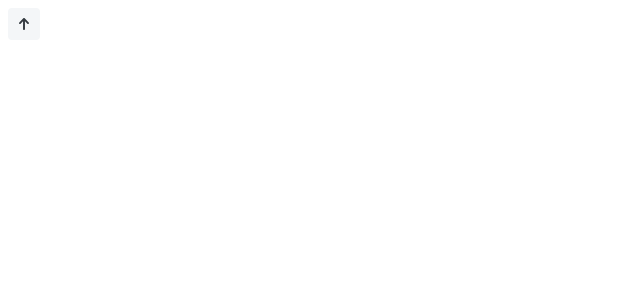
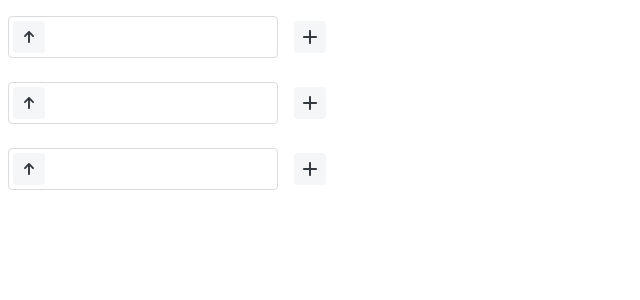
Before and after one commit to pipopotamasu/upvote-vue3, a Vue app: page / in a window 1280 px wide. Shown: the top 300 px of the page, without its empty margins (0-640 px from the left). Built offline with nearby package versions, Linux system fonts and the light colour scheme.

Commit message:
Create Wireframe component (#3)
* upvote list

* Add component

* add upvote

* refactor style

* wireframe style

* wireframe store

```diff
--- a/src/App.vue
+++ b/src/App.vue
@@ -1,9 +1,9 @@
 <script setup lang="ts">
-import Upvote from './components/Upvote.vue'
+import Wireframe from './components/Wireframe.vue'
 </script>
 
 <template>
-  <Upvote />
+  <Wireframe />
 </template>
 
 <style scoped>
--- a/src/colors.ts
+++ b/src/colors.ts
@@ -5,10 +5,25 @@ export const colors = {
       selected: '#E5E8FD',
     }
   },
+  button: {
+    bg: {
+      default: '#F4F6F8',
+    }
+  },
+  add: {
+    color: {
+      default: '#343A40',
+    }
+  },
   arrow: {
     color: {
       default: '#343A40',
       selected: '#253CF2',
     }
+  },
+  upvoteList: {
+    border: {
+      default: '#DCDCDC',
+    }
   }
 } as const;
--- /dev/null
+++ b/src/components/Add.vue
@@ -0,0 +1,35 @@
+<script setup lang="ts">
+import { colors } from '../colors';
+</script>
+
+<template>
+  <button type="button" class="add-button">
+    <svg
+      width="24"
+      height="24"
+      viewBox="0 0 24 24"
+      fill="none"
+    >
+      <path
+        class="add-path"
+        d="M12 5C11.4477 5 11 5.45098 11 5.99078V11H5.99078C5.44359 11 5 11.4439 5 12C5 12.5523 5.45098 13 5.99078 13H11V18.0092C11 18.5564 11.4439 19 12 19C12.5523 19 13 18.549 13 18.0092V13H18.0092C18.5564 13 19 12.5561 19 12C19 11.4477 18.549 11 18.0092 11H13V5.99078C13 5.44359 12.5561 5 12 5Z"
+      />
+    </svg>
+  </button>
+</template>
+
+<style scoped>
+.add-button {
+  background-color: v-bind('colors.button.bg.default');
+  border-radius: 4px;
+  width: 2rem;
+  height: 2rem;
+  display: flex;
+  justify-content: center;
+  align-items: center;
+}
+
+.add-path {
+  fill: v-bind('colors.add.color.default')
+}
+</style>
--- a/src/components/Upvote.vue
+++ b/src/components/Upvote.vue
@@ -1,29 +1,30 @@
 <script setup lang="ts">
 import { computed } from 'vue'
-import { useStore } from 'vuex'
 import { colors } from '../colors';
 
-const store = useStore();
-const color = computed(() => {
-  return {
-    arrow: store.state.selected ? colors.arrow.color.selected : colors.arrow.color.default,
-    buttonBg: store.state.selected ? colors.upvoteButton.bg.selected : colors.upvoteButton.bg.default,
+const { selected } = defineProps({
+  selected: {
+    type: Boolean,
+    required: true
   }
 })
 
-const toggle = () => {
-  store.commit('toggle')
-}
+const color = computed(() => {
+  const { arrow, upvoteButton } = colors;
+  return {
+    arrow: selected ? arrow.color.selected : arrow.color.default,
+    buttonBg: selected ? upvoteButton.bg.selected : upvoteButton.bg.default,
+  }
+})
 </script>
 
 <template>
-  <button type="button" class="upvote-button" @click="toggle">
+  <button type="button" class="upvote-button">
     <svg
       width="24"
       height="24"
       viewBox="0 0 24 24"
       fill="none"
-      xmlns="http://www.w3.org/2000/svg"
     >
       <path
         class="arrow-path"
@@ -35,9 +36,6 @@ const toggle = () => {
 
 <style scoped>
 .upvote-button {
-  cursor: pointer;
-  padding: 0;
-  border: none;
   border-radius: 4px;
   background-color: v-bind('color.buttonBg');
   width: 2rem;
--- /dev/null
+++ b/src/components/UpvoteSet.vue
@@ -0,0 +1,67 @@
+<script setup lang="ts">
+import { useStore } from 'vuex';
+import Upvote from './Upvote.vue'
+import Add from './Add.vue'
+import { colors } from '../colors';
+
+const { index, count, selected } = defineProps({
+  index: {
+    type: Number,
+    required: true
+  },
+  count: {
+    type: Number,
+    required: true
+  },
+  selected: {
+    type: Boolean,
+    required: true
+  }
+})
+
+const { commit } = useStore();
+
+const onClickAdd = () => {
+  commit('addUpvote', index)
+}
+
+const onClickUpvote = () => {
+  commit('toggleUpvote', index)
+}
+</script>
+
+<template>
+  <div class="upvote-set" >
+    <ul class="upvote-list">
+      <li
+        class="upvote-item"
+        v-for="num in count"
+        :key="num"
+      >
+        <Upvote @click="onClickUpvote" :selected="selected" />
+      </li>
+    </ul>
+    <Add @click="onClickAdd" />
+  </div>
+</template>
+
+<style scoped>
+.upvote-set {
+  display: flex;
+  align-items: center;
+}
+
+.upvote-list {
+  display: flex;
+  border: 1px solid v-bind('colors.upvoteList.border.default');
+  border-radius: 4px;
+  padding: 4px;
+  width: 260px;
+  margin-right: 1rem;
+  overflow: scroll;
+}
+
+.upvote-item {
+  margin-right: 4px;
+}
+</style>
--- /dev/null
+++ b/src/components/Wireframe.vue
@@ -0,0 +1,26 @@
+<script setup lang="ts">
+import { computed } from 'vue'
+import { useStore } from 'vuex'
+import UpvoteSet from './UpvoteSet.vue'
+
+const { state } = useStore();
+const upvoteLists = computed(() => state.upvoteLists)
+
+</script>
+
+<template>
+  <ul class="wireframe">
+    <li
+      v-for="({ id, count, selected }, index) in upvoteLists"
+      :key="`${id}${count}${selected}`"
+    >
+      <UpvoteSet :index="index" :count="count" :selected="selected" />
+    </li>
+  </ul>
+</template>
+
+<style scoped>
+.wireframe li {
+  margin-bottom: 1.5rem;
+}
+</style>
--- a/src/main.ts
+++ b/src/main.ts
@@ -1,6 +1,7 @@
 import { createApp } from 'vue'
 import App from './App.vue'
-import { store } from './store';
+import { store } from './store'
+import './style.css'
 
 const app = createApp(App)
 
--- a/src/store.ts
+++ b/src/store.ts
@@ -3,12 +3,15 @@ import { createStore } from 'vuex'
 export const store = createStore({
   state () {
     return {
-      selected: false
+      upvoteLists: [{ id: 1, selected: false, count: 1 }, { id: 2, selected: false, count: 1 }, { id: 3, selected: false, count: 1 }],
     }
   },
   mutations: {
-    toggle (state) {
-      state.selected = !state.selected
-    }
+    toggleUpvote (state, index: number) {
+      state.upvoteLists[index].selected = !state.upvoteLists[index].selected
+    },
+    addUpvote (state, index: number) {
+      state.upvoteLists[index].count += 1
+    },
   }
 })
--- /dev/null
+++ b/src/style.css
@@ -0,0 +1,10 @@
+ul {
+  list-style: none;
+  padding: 0;
+}
+
+button {
+  cursor: pointer;
+  border: none;
+  padding: 0;
+}
```
